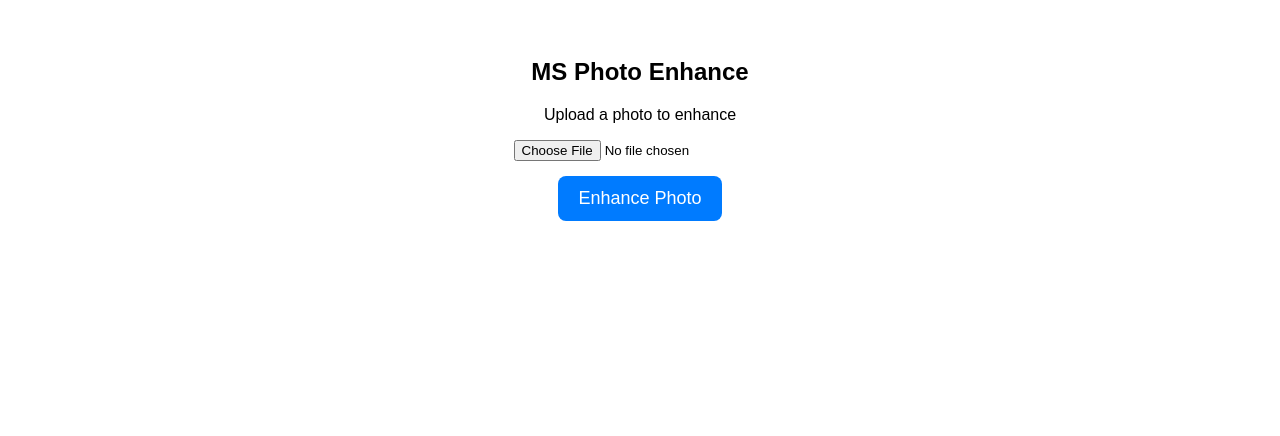
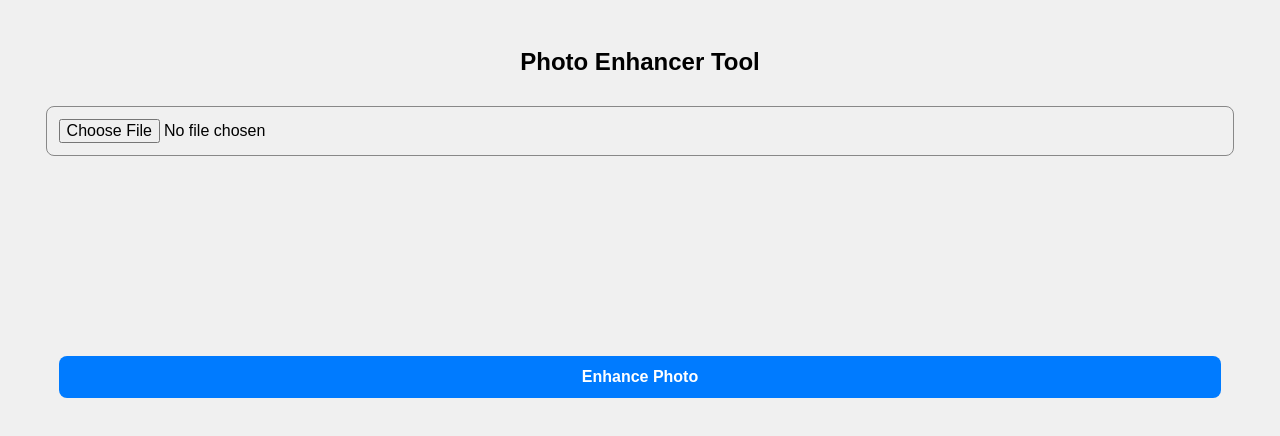
Before and after one commit to safekhan160-glitch/ms-photo-enhance, a plain HTML site: page index.html in a window 1280 px wide. Drawn offline with Linux system fonts and the light colour scheme.

Commit message:
Update index.html

```diff
--- a/index.html
+++ b/index.html
@@ -2,51 +2,22 @@
 <html lang="en">
 <head>
     <meta charset="UTF-8">
-    <title>MS Photo Enhance</title>
-    <style>
-        body {
-            font-family: Arial, sans-serif;
-            text-align: center;
-            padding: 30px;
-        }
-
-        .container {
-            width: 90%;
-            max-width: 400px;
-            margin: auto;
-        }
-
-        #preview {
-            width: 100%;
-            display: none;
-            margin-top: 20px;
-            border-radius: 10px;
-            box-shadow: 0 0 10px #aaa;
-        }
-
-        button {
-            padding: 12px 20px;
-            border: none;
-            background: #007bff;
-            color: #fff;
-            border-radius: 8px;
-            margin-top: 15px;
-            font-size: 18px;
-        }
-    </style>
+    <meta name="viewport" content="width=device-width, initial-scale=1.0">
+    <title>Photo Enhancer</title>
+    <link rel="stylesheet" href="style.css">
 </head>
 <body>
 
-    <h2>MS Photo Enhance</h2>
-    <p>Upload a photo to enhance</p>
+    <h2>Photo Enhancer Tool</h2>
 
-    <div class="container">
-        <input type="file" id="upload" accept="image/*">
-        <img id="preview">
-        <button onclick="enhancePhoto()">Enhance Photo</button>
-    </div>
+    <input type="file" id="upload" accept="image/*">
+    <br><br>
 
-    <script src="script.js"></script>
+    <canvas id="canvas"></canvas>
+    <br><br>
 
+    <button id="enhanceBtn">Enhance Photo</button>
+
+    <script src="app.js"></script>
 </body>
 </html>
```
